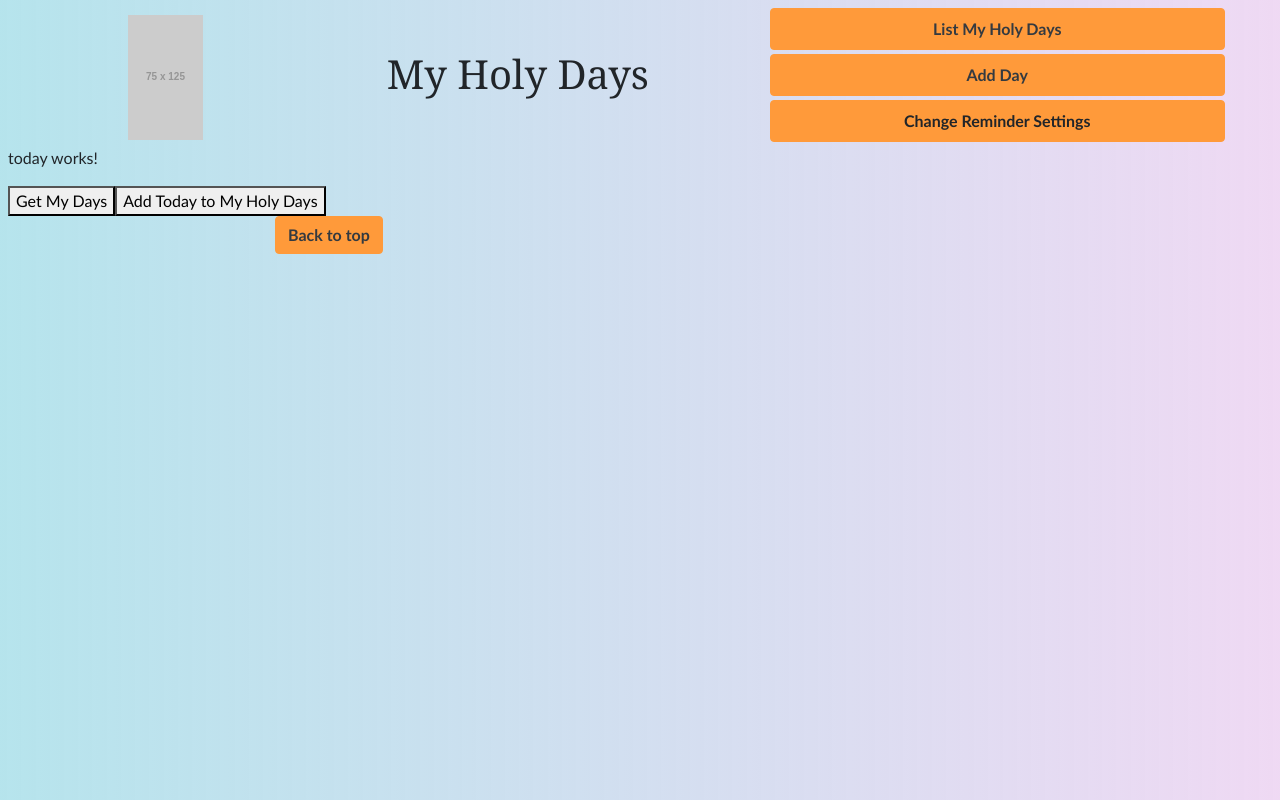
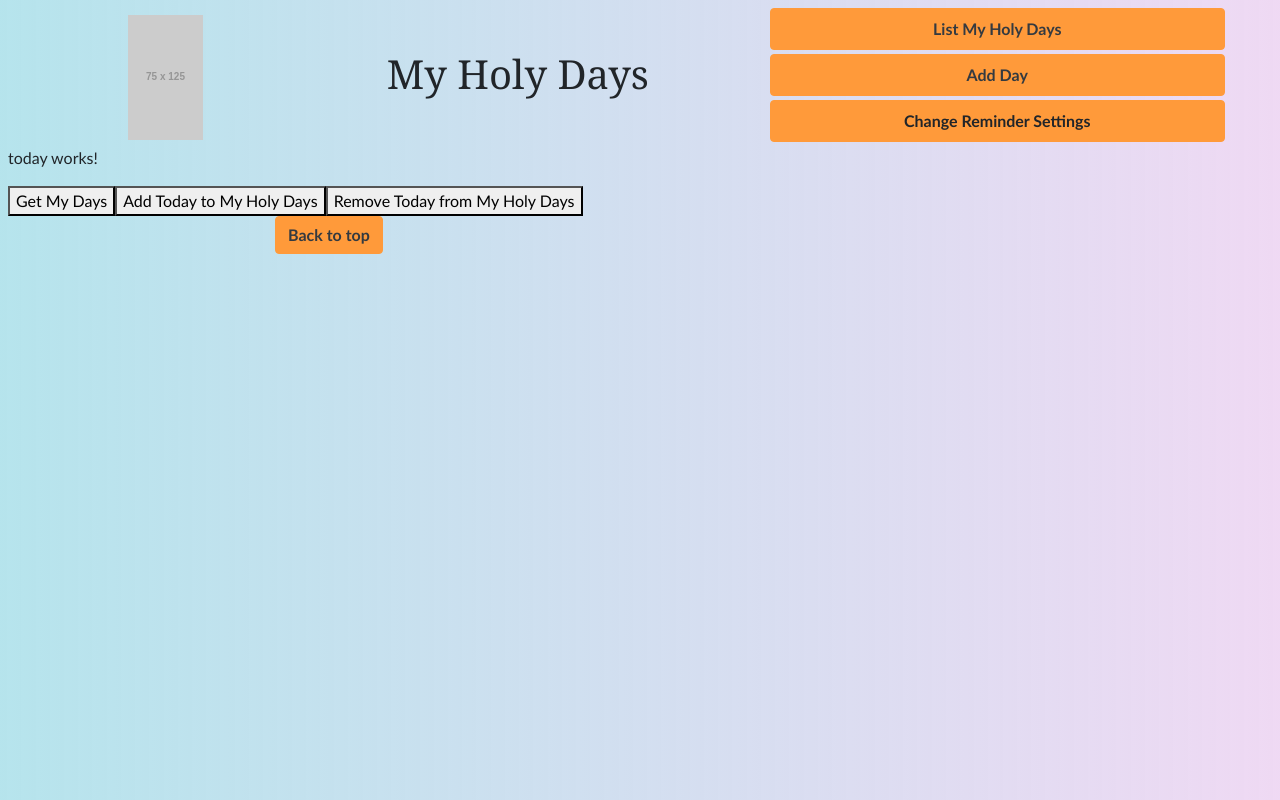
Before and after one commit to kenwrites/holy-minders, an Angular app: page / in a window 1280 px wide. Built offline with nearby package versions, Linux system fonts and the light colour scheme; no server answers; a web font is replaced by a local one.

Commit message:
Added removeDay method to myHolyDays service

```diff
--- a/src/app/services/my-holy-days.service.ts
+++ b/src/app/services/my-holy-days.service.ts
@@ -1,8 +1,6 @@
 import { Injectable } from '@angular/core';
 import { Day } from '../definitions/day';
 import { HolyDaySearchService } from './holy-day-search.service';
-import { Observable, of } from 'rxjs';
-import { catchError } from 'rxjs/operators';
 
 @Injectable({
   providedIn: 'root'
@@ -17,8 +15,7 @@ export class MyHolyDaysService {
     this.initial_user_setup = false;
    }
 
-  // create holy days for new user.  Initial list will just be
-  // the holy days of obligation.
+  // create holy days for new user.
 
   makeNewUser(days: Day[]) {
     this.my_holy_days = days;
@@ -31,10 +28,13 @@ export class MyHolyDaysService {
   addDay(day: Day) {
     this.my_holy_days.push(day);
     this.sortDays();
-    console.log(this.my_holy_days);
   }
 
   // remove day
+
+  removeDay(day_to_remove: Day) {
+    this.my_holy_days = this.my_holy_days.filter(day => day !== day_to_remove)
+  }
 
   // provide list of days for current user
 
--- a/src/app/today/today.component.html
+++ b/src/app/today/today.component.html
@@ -16,3 +16,4 @@
 </section>
 <button (click)='getMyDays()'>Get My Days</button>
 <button (click)='addDay(today)'>Add Today to My Holy Days</button>
+<button (click)='removeDay(today)'>Remove Today from My Holy Days</button>
--- a/src/app/today/today.component.ts
+++ b/src/app/today/today.component.ts
@@ -17,6 +17,7 @@ export class TodayComponent implements OnInit {
   month: Day[];
   day: Day;
   days_of_obligation: Day[];
+  my_holy_days: Day[];
 
   constructor(private holyDaySearch: HolyDaySearchService, private myHolyDays: MyHolyDaysService) {
   }
@@ -91,11 +92,15 @@ export class TodayComponent implements OnInit {
   }
 
   getMyDays() {
-    this.days_of_obligation = this.myHolyDays.getDays();
+    this.my_holy_days = this.myHolyDays.getDays();
   }
 
   addDay(day: Day) {
     this.myHolyDays.addDay(day);
   }
 
+  removeDay(day: Day) {
+    this.myHolyDays.removeDay(day);
+  }
+
 }
```
